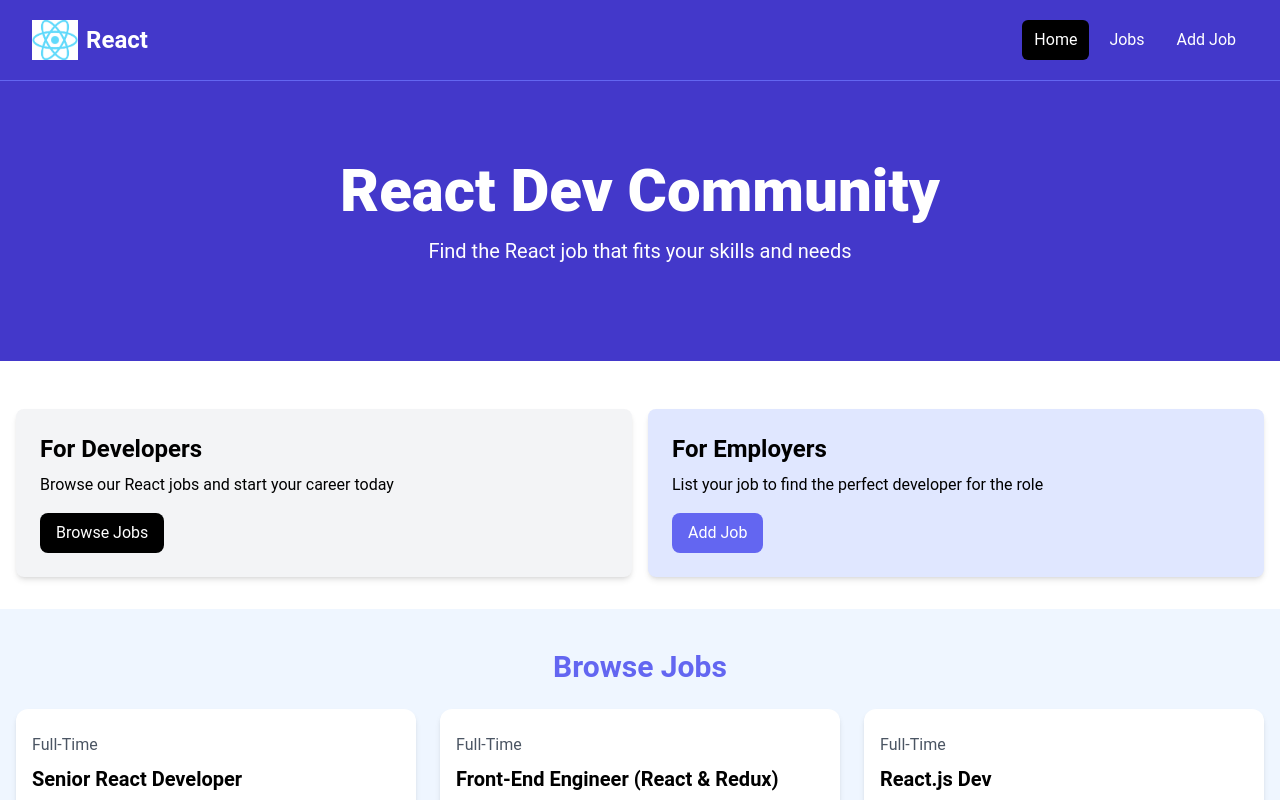
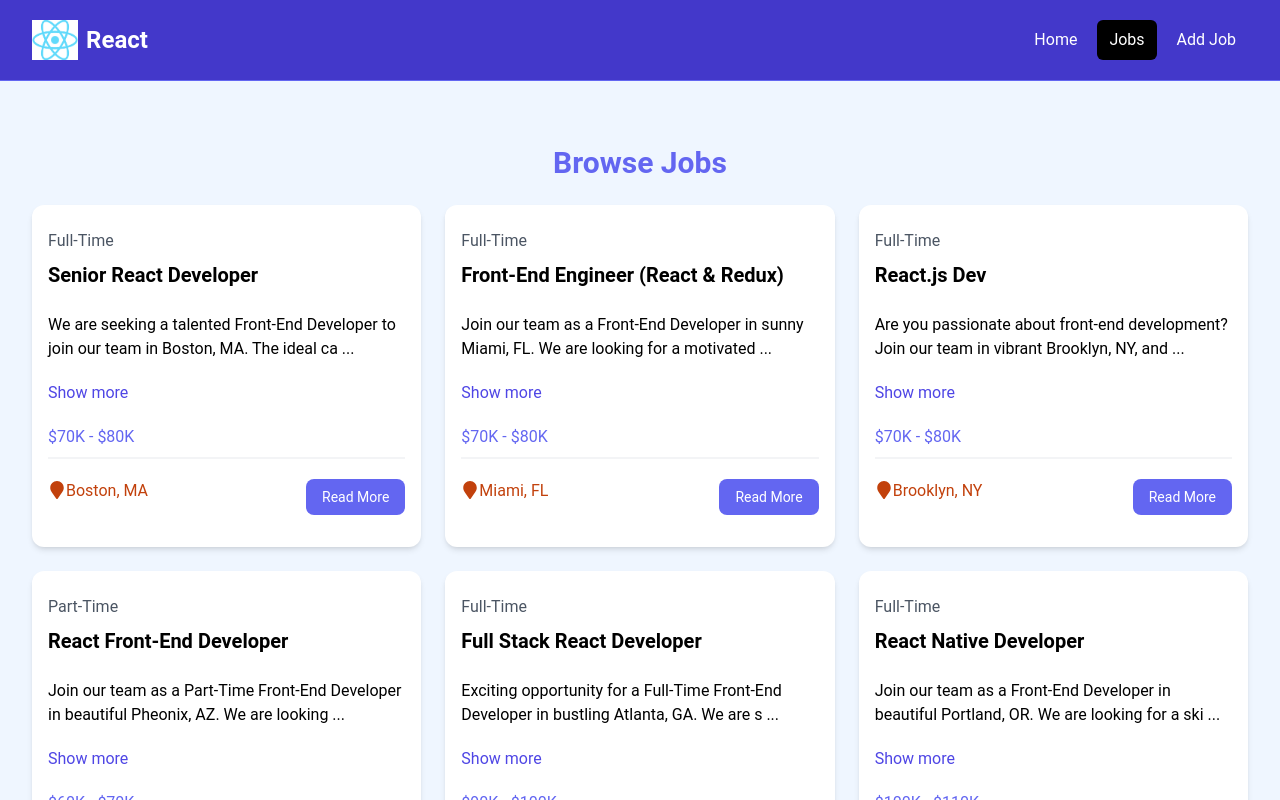
Before and after one commit to VaskarO/Web-Dev, a React (Vite) app in the folder react-revision/: page /jobs in a window 1280 px wide. Shown: the top 800 px of the page. Built offline with nearby package versions, Linux system fonts and the light colour scheme.

Commit message:
Router dom and pages

```diff
--- a/react-revision/src/App.jsx
+++ b/react-revision/src/App.jsx
@@ -1,19 +1,25 @@
-import Navbar from "./components/Navbar"
-import Hero from "./components/Hero"
-import HomeCards from "./components/HomeCards"
-import JobListings from "./components/JobListings"
-import ViewAllJobs from "./components/ViewAllJobs"
+import {createBrowserRouter, createRoutesFromElements, RouterProvider, Route} from "react-router-dom"
+import MainLayout from "./layouts/MainLayout"
+import HomePage from "./pages/HomePage"
+import JobPage from "./pages/JobPage"
+import NotFoundPage from "./pages/NotFoundPage"
+
+const router =createBrowserRouter(
+  createRoutesFromElements(
+    <Route path="/" element={<MainLayout/>}>
+      <Route index element= {<HomePage/>}/>
+      <Route path= "jobs" element= {<JobPage/>}/>
+      <Route path = "*" element= {<NotFoundPage/>}/>
+    </Route>
+  )
+)
 
 function App() {
   return (
     <>
-    <Navbar/>
-    <Hero title = "React Dev Community" description = "Find the React job that fits your skills and needs"/>
+    <RouterProvider router = {router}/>
 
-    <HomeCards/>
-    <JobListings/>
-    <ViewAllJobs/>
-    </>
+  </>
   )
 }
 
--- a/react-revision/src/components/JobListings.jsx
+++ b/react-revision/src/components/JobListings.jsx
@@ -2,8 +2,8 @@
 import jobs from '../../src/jobs.json'
 import JobListing from './JobListing'
 
-const recentJobs = jobs.slice(0,3)
-const JobListings = () => {
+const JobListings = ({isHome= false}) => {
+  const jobListings = isHome?jobs.slice(0,3):jobs;
   return (
 
     <div>
@@ -16,7 +16,7 @@
         <div className="grid grid-cols-1 md:grid-cols-3 gap-6">
           {/* <!-- Job Listing 1 --> */}
 
-          {recentJobs.map((job)=>(
+          {jobListings.map((job)=>(
            <JobListing key= {job.id} job={job}/>
           ))}
 
--- a/react-revision/src/components/Navbar.jsx
+++ b/react-revision/src/components/Navbar.jsx
@@ -1,7 +1,10 @@
 
 import logo from '../assets/images/images.png'
-
+import { Link, NavLink } from 'react-router-dom'
 const Navbar = () => {
+  const activeLinkClass =({isActive})=> (
+    isActive?'bg-black text-white hover:bg-gray-900 hover:text-white rounded-md px-3 py-2':'text-white hover:bg-gray-900 hover:text-white rounded-md px-3 py-2'
+  )
   return (
     <nav className="bg-indigo-700 border-b border-indigo-500">
     <div className="mx-auto max-w-7xl px-2 sm:px-6 lg:px-8">
@@ -10,7 +13,7 @@
           className="flex flex-1 items-center justify-center md:items-stretch md:justify-start"
         >
           {/* <!-- Logo --> */}
-          <a className="flex flex-shrink-0 items-center mr-4" href="/index.html">
+          <Link className="flex flex-shrink-0 items-center mr-4" to="/">
             <img
               className="h-10 w-auto"
               src={logo}
@@ -19,23 +22,21 @@
             <span className="hidden md:block text-white text-2xl font-bold ml-2"
               >React</span
             >
-          </a>
+          </Link>
           <div className="md:ml-auto">
             <div className="flex space-x-2">
-              <a
-                href="/index.html"
-                className="text-white bg-black hover:bg-gray-900 hover:text-white rounded-md px-3 py-2"
-                >Home</a>
-              <a
-                href="/jobs.html"
-                className="text-white hover:bg-gray-900 hover:text-white rounded-md px-3 py-2"
-                >Jobs</a
-              >
-              <a
-                href="/add-job.html"
-                className="text-white hover:bg-gray-900 hover:text-white rounded-md px-3 py-2"
-                >Add Job</a
-              >
+              <NavLink
+                to="/"
+                className={activeLinkClass}
+                >Home</NavLink>
+              <NavLink
+                to="/jobs"
+                className={activeLinkClass}
+                >Jobs</NavLink >
+              <NavLink
+                to="/add-job"
+                className={activeLinkClass}
+                >Add Job</NavLink>
             </div>
           </div>
         </div>
--- /dev/null
+++ b/react-revision/src/layouts/MainLayout.jsx
@@ -0,0 +1,17 @@
+import React from 'react'
+import { Outlet } from 'react-router-dom'
+
+import Navbar from '.././components/Navbar'
+
+const MainLayout = () => {
+  return (
+    <>
+        <Navbar/>
+        <Outlet/>
+    </>
+
+
+  )
+}
+
+export default MainLayout
--- /dev/null
+++ b/react-revision/src/pages/HomePage.jsx
@@ -0,0 +1,19 @@
+import React from 'react'
+import Hero from "../components/Hero"
+import HomeCards from "../components/HomeCards"
+import JobListings from "../components/JobListings"
+import ViewAllJobs from "../components/ViewAllJobs"
+
+const HomePage = () => {
+  return (
+    <>
+    <Hero title = "React Dev Community" description = "Find the React job that fits your skills and needs"/>
+
+    <HomeCards/>
+    <JobListings isHome = {true}/>
+    <ViewAllJobs/>
+    </>
+  )
+}
+
+export default HomePage
--- /dev/null
+++ b/react-revision/src/pages/JobPage.jsx
@@ -0,0 +1,11 @@
+import React from 'react'
+import JobListings from '../components/JobListings'
+const JobPage = () => {
+  return (
+    <section className='bg-blue-50 px-4 py-6'>
+      <JobListings isHome= {false}/>
+    </section>
+  )
+}
+
+export default JobPage
--- /dev/null
+++ b/react-revision/src/pages/NotFoundPage.jsx
@@ -0,0 +1,18 @@
+import React from 'react'
+import { Link } from 'react-router-dom'
+import { FaExclamationTriangle } from 'react-icons/fa'
+const NotFoundPage = () => {
+  return (
+    <section className="text-center flex flex-col justify-center items-center h-96">
+      <h1 className="text-6xl font-bold mb-4">404 Not Found</h1>
+      <FaExclamationTriangle className='text-yellow-400 text-8xl mb-4'/>
+      <p className="text-xl mb-5">This page does not exist</p>
+      <Link
+        to="/"
+        className="text-white bg-indigo-700 hover:bg-indigo-900 rounded-md px-3 py-2 mt-4"
+        >Go Back</Link      >
+    </section>
+  )
+}
+
+export default NotFoundPage
```
